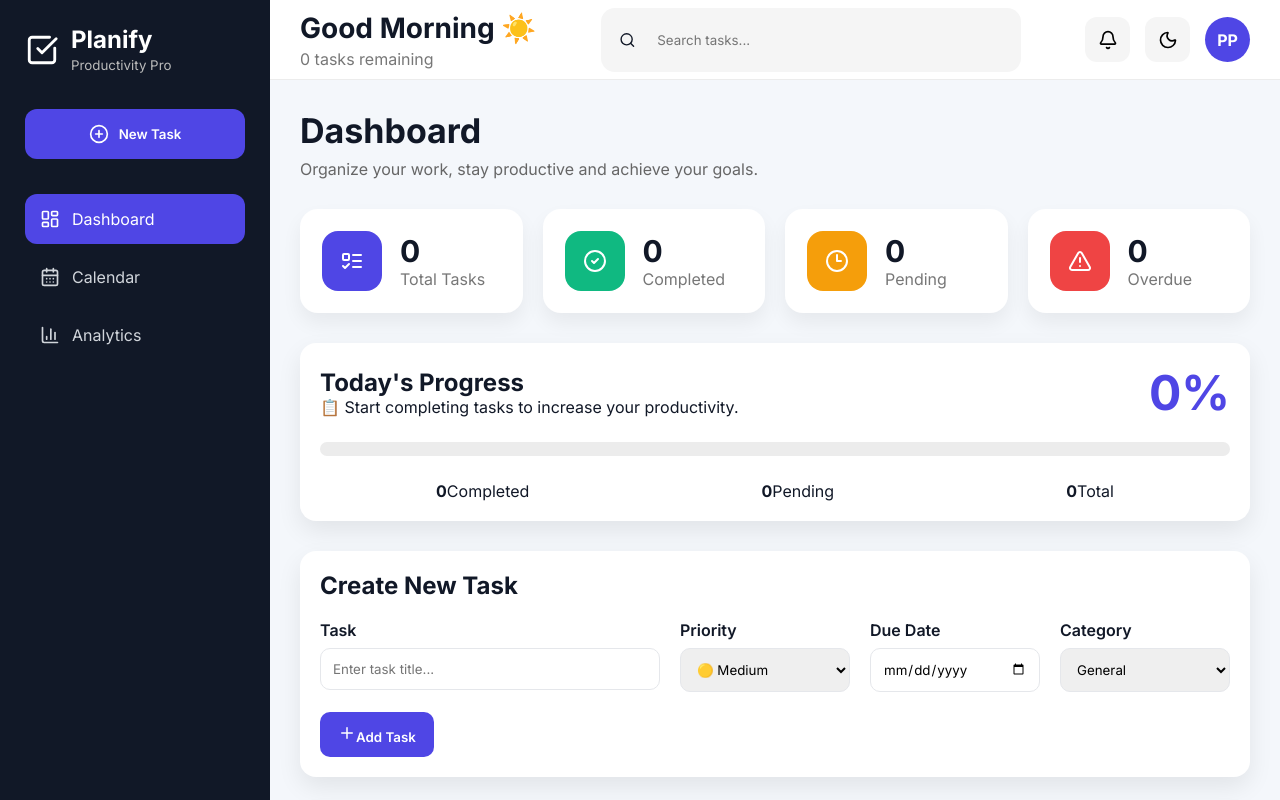
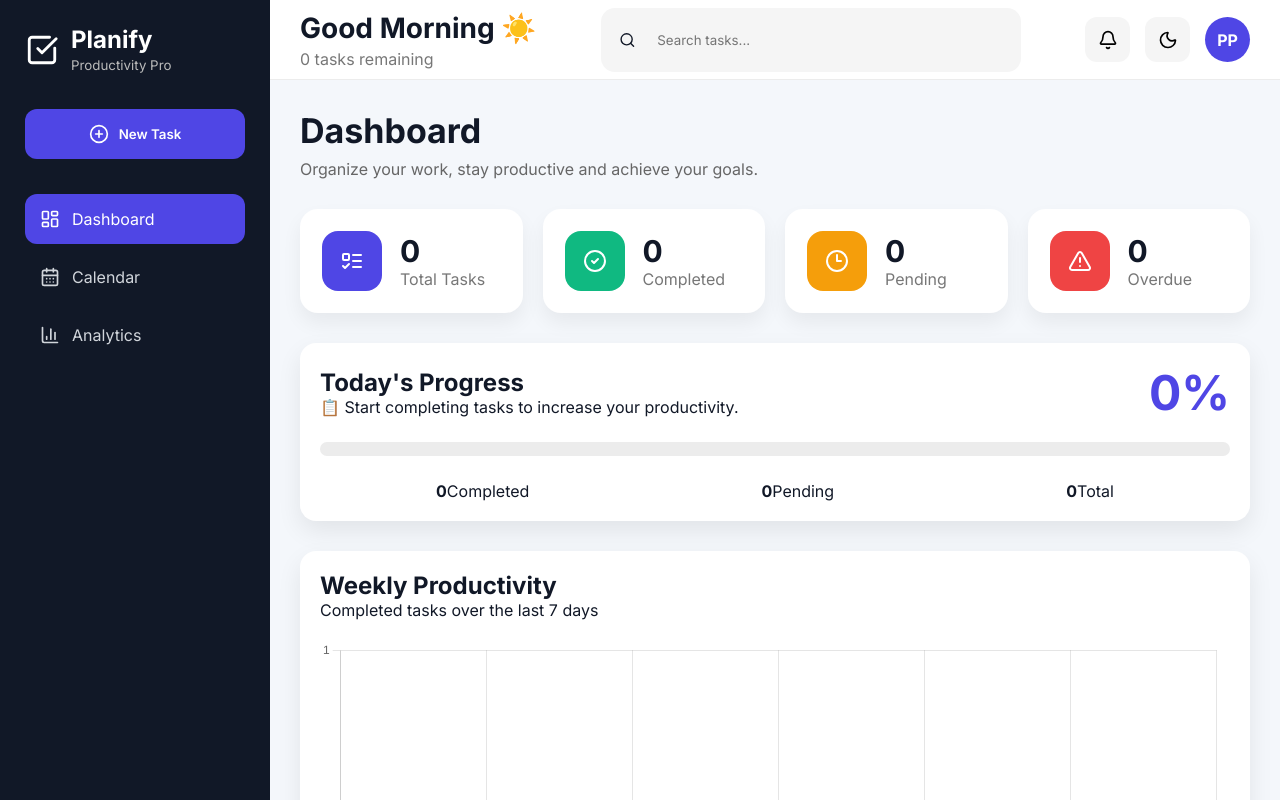
Before and after one commit to cicreatorhub/Planify-V3, a React (Vite) app: page / in a window 1280 px wide. Shown: the top 800 px of the page. Built offline with nearby package versions, Linux system fonts and the light colour scheme.

Commit message:
Add ProductivityChart component to Home page

```diff
--- a/src/pages/Home.jsx
+++ b/src/pages/Home.jsx
@@ -1,7 +1,9 @@
 import Stats from "../components/dashboard/Stats";
 import Progress from "../components/dashboard/Progress";
+import ProductivityChart from "../components/dashboard/ProductivityChart";
 import TaskForm from "../components/tasks/TaskForm";
 import TaskList from "../components/tasks/TaskList";
+
 
 export default function Home() {
   return (
@@ -26,6 +28,8 @@ export default function Home() {
 
       <Progress />
 
+    <ProductivityChart />
+
       <TaskForm />
 
       <TaskList />
```
